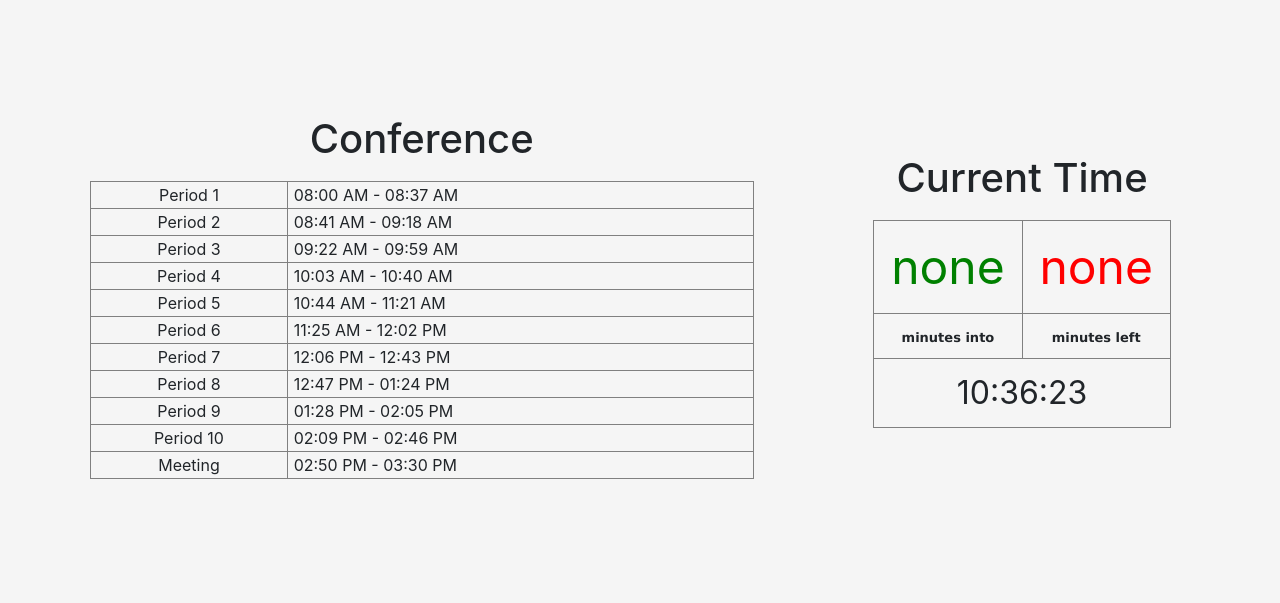
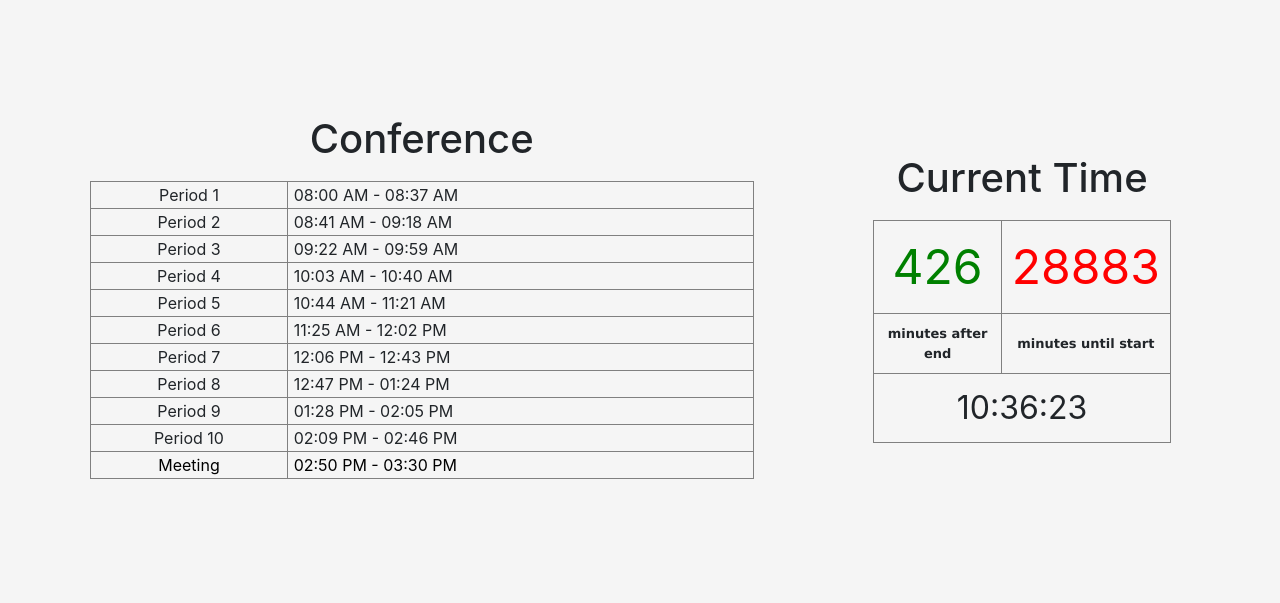
Before and after one commit to cmohri/QuarterMan, a Flask app: page /schedules/1 in a window 1280 px wide. Shown: the part 61-664 px from the top of the page. Run offline with Flask 2, Linux system fonts and the light colour scheme; data comes from the database, SQL or seed files in the repository; both versions use the stored data as it was after the commit; some libraries are stand-ins or nearby versions.

Commit message:
Fix highlighting things

```diff
--- a/elbarto/static/js/display.js
+++ b/elbarto/static/js/display.js
@@ -7,7 +7,7 @@ function timeString(time){
 
 function timeLoop(time, schedule){
     // Update the clock
-    console.log(time);
+
     timeText = document.getElementById("time");
     let hours = Math.floor(time / 3600);
     let minutes = Math.floor((time - hours * 3600) / 60);
@@ -22,9 +22,22 @@ function timeLoop(time, schedule){
 	period -= 1;
     }
 
-    if (schedule[period].start > time){
-	var into ="none";
-	var left = "none";
+    if (schedule[period].start >= time){
+
+	document.getElementById("into_txt").innerHTML = "minutes after end";
+        document.getElementById("left_txt").innerHTML = "minutes until start";
+
+
+	var left = Math.floor ((schedule[period].start - time)/60 ); // until start
+	var into =  Math.floor ((time + 86400 - schedule[schedule.length - 1].end )/60); // after end
+	console.log (schedule[period].start - time);
+
+	if (schedule[period].start - time < 1){
+
+	    document.getElementById("into_txt").innerHTML = "minutes into";
+            document.getElementById("left_txt").innerHTML = "minutes left";
+	}
+
 
     } else if (schedule[period].end > time ){
 
@@ -37,16 +50,34 @@ function timeLoop(time, schedule){
     } else { // if end time is also less than time
 
 	if (period + 1 < schedule.length){ // if not at end of schedule
+	    // to handle transitions:
 
 	    var into = ( Math.floor ( (time - schedule[period].end)  / 60));
 	    var left = ( Math.floor( ((schedule[period + 1].start - time) / 60)));
 	    var n = period + 1;
 	    document.getElementById("slot-" + period.toString()).style.color = "red";
 	    document.getElementById("slot-" + n.toString()).style.color = "red";
+
+	    document.getElementById("into_txt").innerHTML = "minutes after";
+	    document.getElementById("left_txt").innerHTML = "minutes before";
+
+	    console.log( schedule[period + 1].start - time);
+	    if ( (schedule[period + 1].start - time) < 1){
+		document.getElementById("slot-" + period.toString()).style.color = "black";
+		document.getElementById("into_txt").innerHTML = "minutes into";
+		document.getElementById("left_txt").innerHTML = "minutes left";
+	    }
 	}
 	else { // past end of schedule
-	    var into ="none";
-            var left = "none";
+	    var n = schedule.length - 1;
+	    document.getElementById("slot-" + n.toString()).style.color = "black";
+
+	    var into = Math.floor ( (time - schedule[n].end )/60);
+            var left = Math.floor ((schedule[0].start + (86400 - time)/60));
+
+	    document.getElementById("into_txt").innerHTML = "minutes after end";
+            document.getElementById("left_txt").innerHTML = "minutes until start";
+
 	}
 
     }
@@ -55,7 +86,7 @@ function timeLoop(time, schedule){
     document.getElementById("minutes_left").innerHTML = left;
 
 
-	console.log(time);
+
 
     setTimeout(timeLoop, 1000, time + 1, schedule);
 }
--- a/elbarto/templates/display.html
+++ b/elbarto/templates/display.html
@@ -30,8 +30,8 @@
                     <td width="50%" align="center"><font color="#FF0000" size="10"><div id = "minutes_left"></div></font></td>
                 </tr>
                 <tr>
-                    <td width="50%" align="center"><font size="2" face="Verdana"><b>minutes into</b></font></td>
-                    <td width="50%" align="center"><font size="2" face="Verdana"><b>minutes left</b></font></td>
+                  <td width="50%" align="center"><font size="2" face="Verdana"><b><div id = "into_txt">minutes into</div></b></font></td>
+                    <td width="50%" align="center"><font size="2" face="Verdana"><b><div id = "left_txt">minutes left</div></b></font></td>
                 </tr>
                 <tr>
 		  <td width="100%" align="center" colspan="2"><font size ="6"><div id = "time"></div></font></td>
```
Also changed, not shown: elbarto/app.db.
